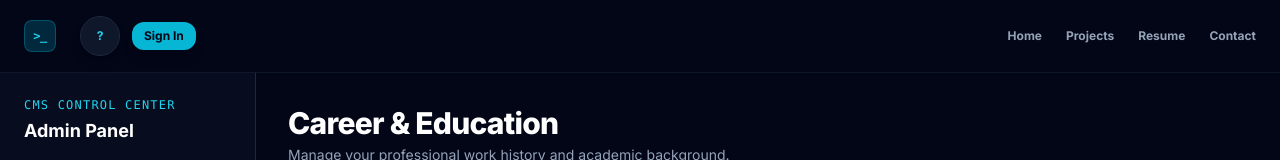
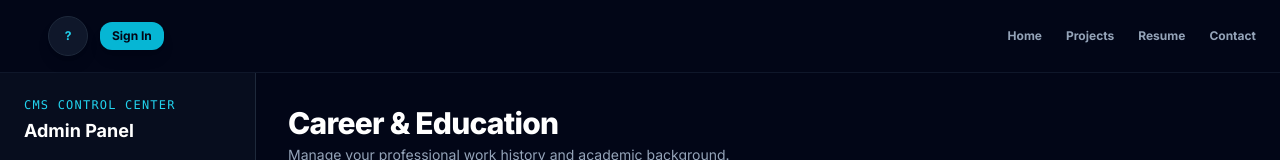
Before and after one commit to fortelh/Husseinhajhussein.eu, a Next.js app: page /admin/experience in a window 1280 px wide. Shown: the top 160 px of the page. Built offline with nearby package versions, Linux system fonts and the light colour scheme; no server answers; the database is empty.

Commit message:
Remove logo placeholder from Navbar
Removed logo placeholder from the Navbar component.

```diff
--- a/src/components/layout/Navbar.tsx
+++ b/src/components/layout/Navbar.tsx
@@ -8,9 +8,6 @@ export function Navbar({ visitor }: { visitor: any }) {
       {/* LEFT SIDE: Logo + Sign In / Profile Picture Widget */}
       <div className="flex items-center gap-6">
         <Link href="/" className="flex items-center gap-2 text-white font-bold tracking-tight">
-          <div className="w-8 h-8 rounded-lg bg-cyan-500/20 border border-cyan-500/30 flex items-center justify-center text-cyan-400 text-xs font-mono">
-            &gt;_
-          </div>
         </Link>
 
         {/* Profile picture & sign-in / name widget placed on the left */}
```
